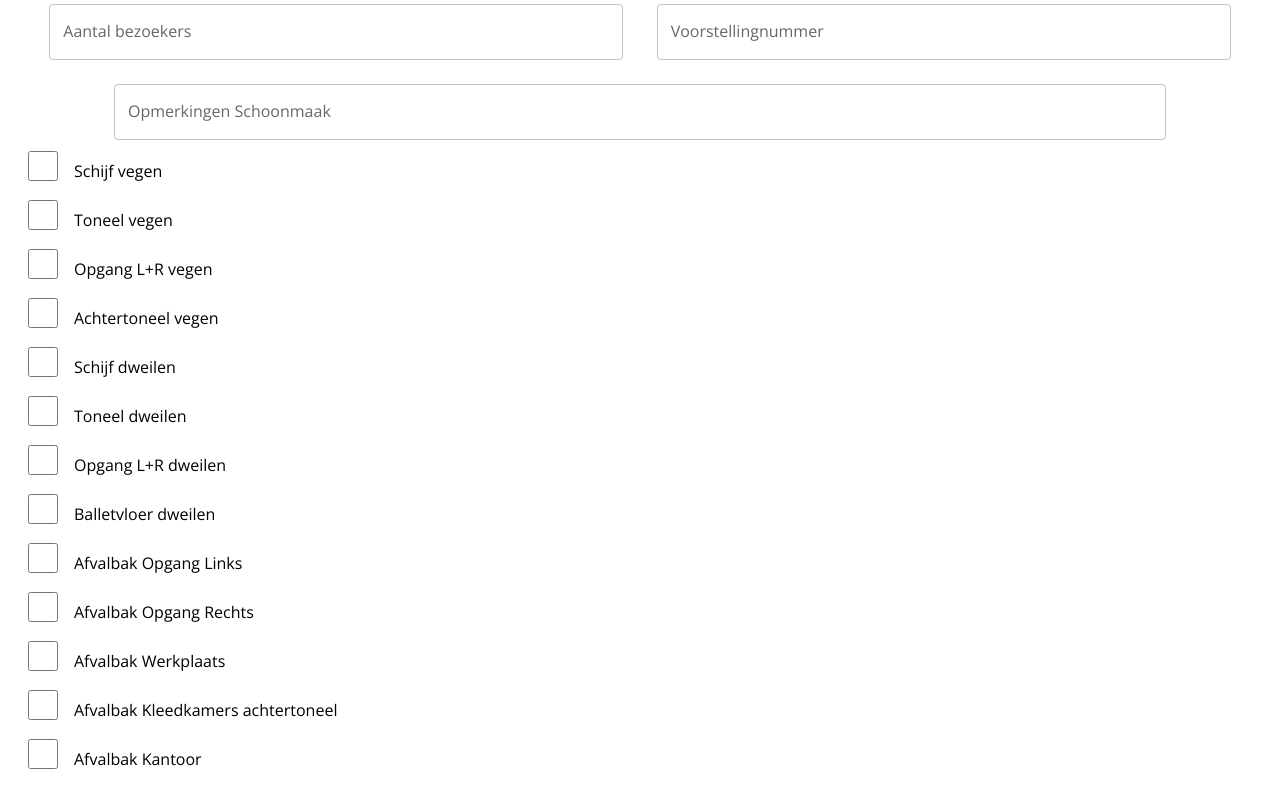
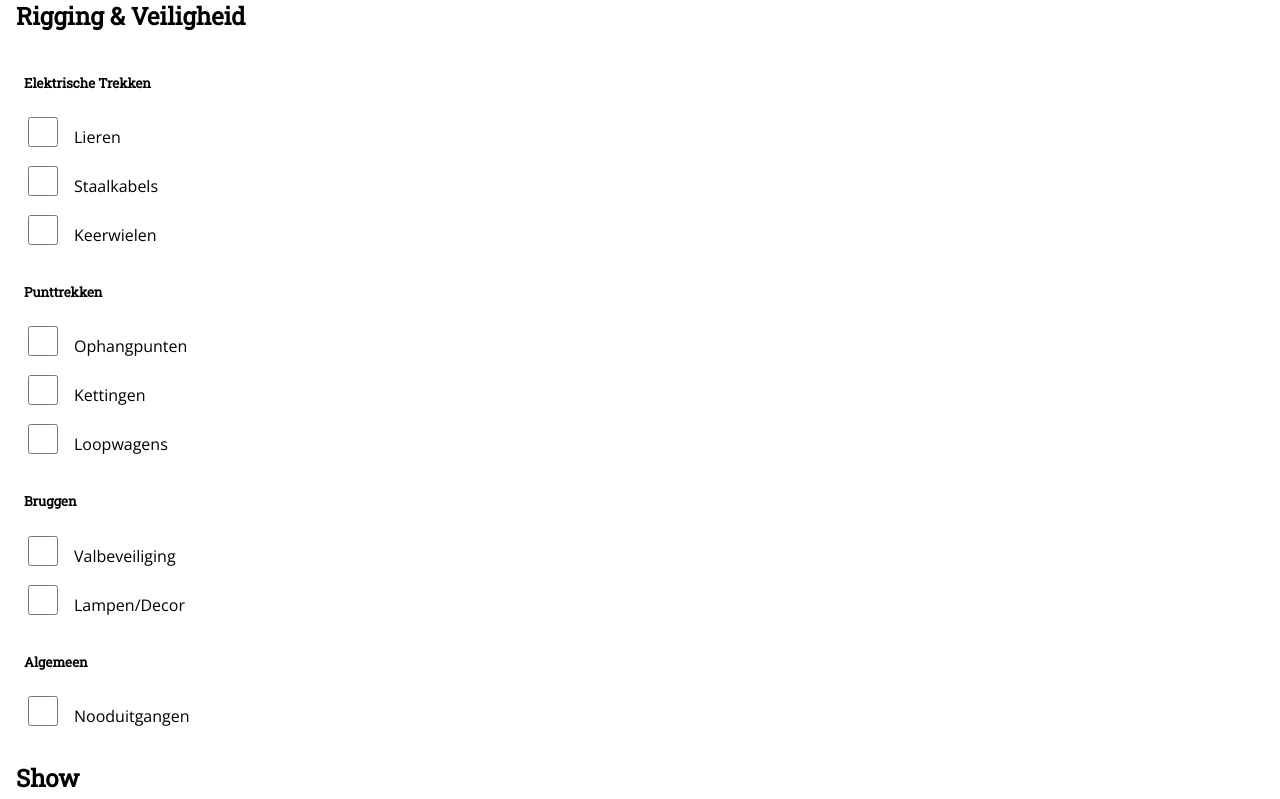
Before and after one commit to royschrauwen/showreporter, a React (Create React App) app in the folder client/: page /logboek/zoek in a window 1280 px wide. Shown: the part 420-1219 px from the top of the page. Built offline with nearby package versions, Linux system fonts and the light colour scheme.

Commit message:
Checkbox nooduitgangen

```diff
--- a/client/src/Pages/NewLogPage.js
+++ b/client/src/Pages/NewLogPage.js
@@ -67,9 +67,13 @@ const schoonmaakLijst = [
   },
 ];
 
+const elektrischeTrekkenLijst = ["Lieren", "Staalkabels", "Keerwielen"];
+const puntTrekkenLijst = ["Ophangpunten", "Kettingen", "Loopwagens"];
+const bruggenLijst = ["Valbeveiliging", "Lampen/Decor"];
+
 const NewLogPage = () => {
   const handleSaveButton = async () => {
-    if (logDatum !== "" && logToneelmeester !== "" && logBericht !== "") {
+    if (logDatum !== "" && logToneelmeester !== "") {
       await submitPost();
       //alert("invoer succesvol opgeslagen");
       //window.location.replace("../logboek/");
@@ -87,10 +91,24 @@ const NewLogPage = () => {
   const [logTheater, setLogTheater] = useState("");
   const [logSchoonmaak, setLogSchoonmaak] = useState("");
   const [logOverig, setLogOverig] = useState("");
+  const [logNooduitgangen, setLogNooduitgangen] = useState("");
 
   // Checkboxes van de schoonmaaklijst
   const [checkedState, setCheckedState] = useState(
     new Array(schoonmaakLijst.length).fill(false)
+  );
+
+  // Checkboxes van de rigginglijsten
+  const [elektrischeTrekkenState, setElektrischeTrekkenState] = useState(
+    new Array(elektrischeTrekkenLijst.length).fill(false)
+  );
+
+  const [puntTrekkenState, setPuntTrekkenState] = useState(
+    new Array(puntTrekkenLijst.length).fill(false)
+  );
+
+  const [bruggenState, setBruggenState] = useState(
+    new Array(bruggenLijst.length).fill(false)
   );
 
   const handleOnChange = (position) => {
@@ -107,6 +125,10 @@ const NewLogPage = () => {
   //   setExpanded(isExpanded ? panel : false);
   // };
 
+  function toggleCheckbox(box) {
+    setLogNooduitgangen(!logNooduitgangen);
+  }
+
   const submitPost = () => {
     axios
       .post("http://localhost:3002/api/create", {
@@ -116,6 +138,9 @@ const NewLogPage = () => {
         theater: logTheater,
         schoonmaak: logSchoonmaak,
         schoonmaakchecklist: checkedState,
+        elektrischeTrekken: elektrischeTrekkenState,
+        puntTrekken: puntTrekkenState,
+        bruggen: bruggenState,
         overig: logOverig,
       })
       .then((response) => {
@@ -137,6 +162,9 @@ const NewLogPage = () => {
 
   return (
     <div className="new-log-form">
+      <div>
+        <h2>Nieuwe Log</h2>
+      </div>
       <div className="new-log-input">
         <TextField
           required
@@ -175,9 +203,70 @@ const NewLogPage = () => {
         />
       </div>
 
+      <div>
+        <h2>Rigging & Veiligheid</h2>
+      </div>
+
+      <div className="new-log-input">
+        <div className="schoonmaak-list">
+          <h5>Elektrische Trekken</h5>
+          {elektrischeTrekkenLijst.map((item, index) => (
+            <div key={index}>
+              <input
+                value={item}
+                type="checkbox"
+                onChange={() => handleOnChange(index)}
+              />
+              <span>{item}</span>
+            </div>
+          ))}
+        </div>
+        <div className="schoonmaak-list">
+          <h5>Punttrekken</h5>
+          {puntTrekkenLijst.map((item, index) => (
+            <div key={index}>
+              <input
+                value={item}
+                type="checkbox"
+                onChange={() => handleOnChange(index)}
+              />
+              <span>{item}</span>
+            </div>
+          ))}
+        </div>
+        <div className="schoonmaak-list">
+          <h5>Bruggen</h5>
+          {bruggenLijst.map((item, index) => (
+            <div key={index}>
+              <input
+                value={item}
+                type="checkbox"
+                onChange={() => handleOnChange(index)}
+              />
+              <span>{item}</span>
+            </div>
+          ))}
+        </div>
+
+        <div className="schoonmaak-list">
+          <h5>Algemeen</h5>
+          <div key="12345">
+            <input
+              value="nooduitgangen"
+              type="checkbox"
+              onChange={() => toggleCheckbox()}
+            />
+            <span>Nooduitgangen</span>
+          </div>
+        </div>
+      </div>
+
+      <div>
+        <h2>Show</h2>
+      </div>
+
       <div className="new-log-input">
         <TextField
-          required
           multiline
           id="standard-required"
           label="Opmerkingen Show"
@@ -210,6 +299,11 @@ const NewLogPage = () => {
           />
         </div>
       </div>
+
+      <div>
+        <h2>Schoonmaak</h2>
+      </div>
+
       <div className="new-log-input">
         <TextField
           multiline
@@ -236,6 +330,10 @@ const NewLogPage = () => {
             </div>
           ))}
         </div>
+      </div>
+
+      <div>
+        <h2>Overige zaken</h2>
       </div>
 
       <div className="new-log-input">
```
